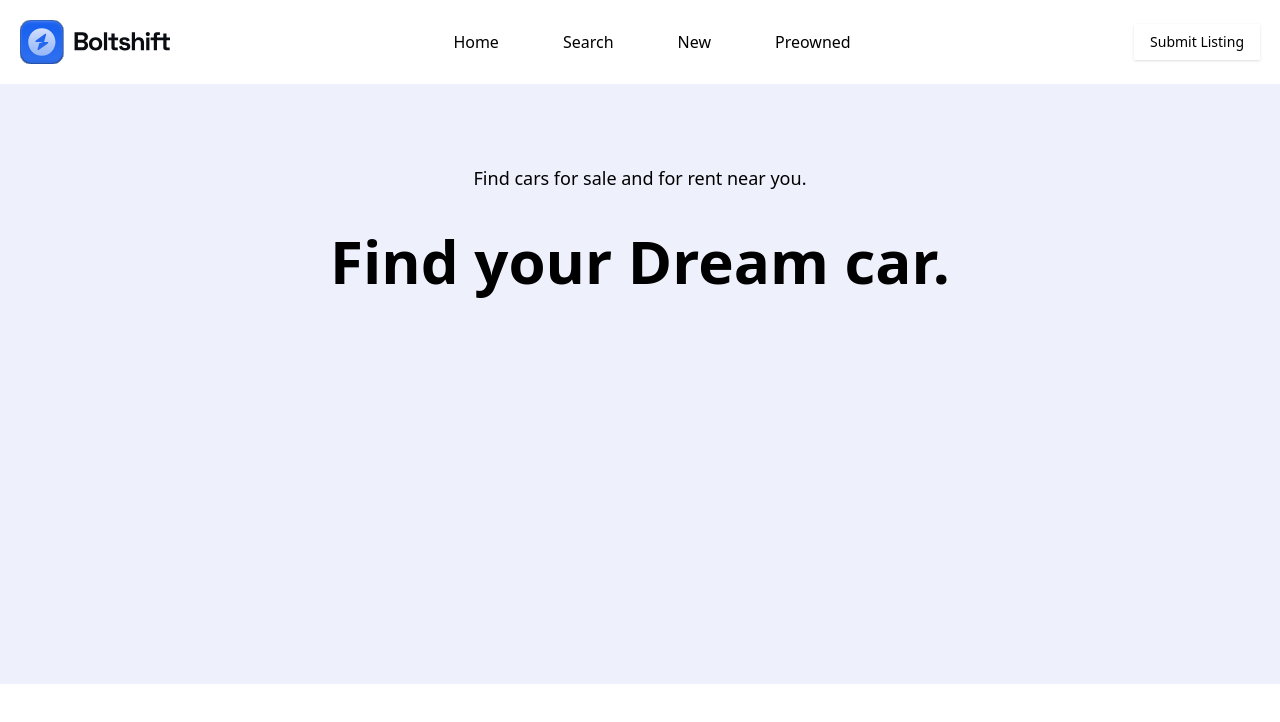
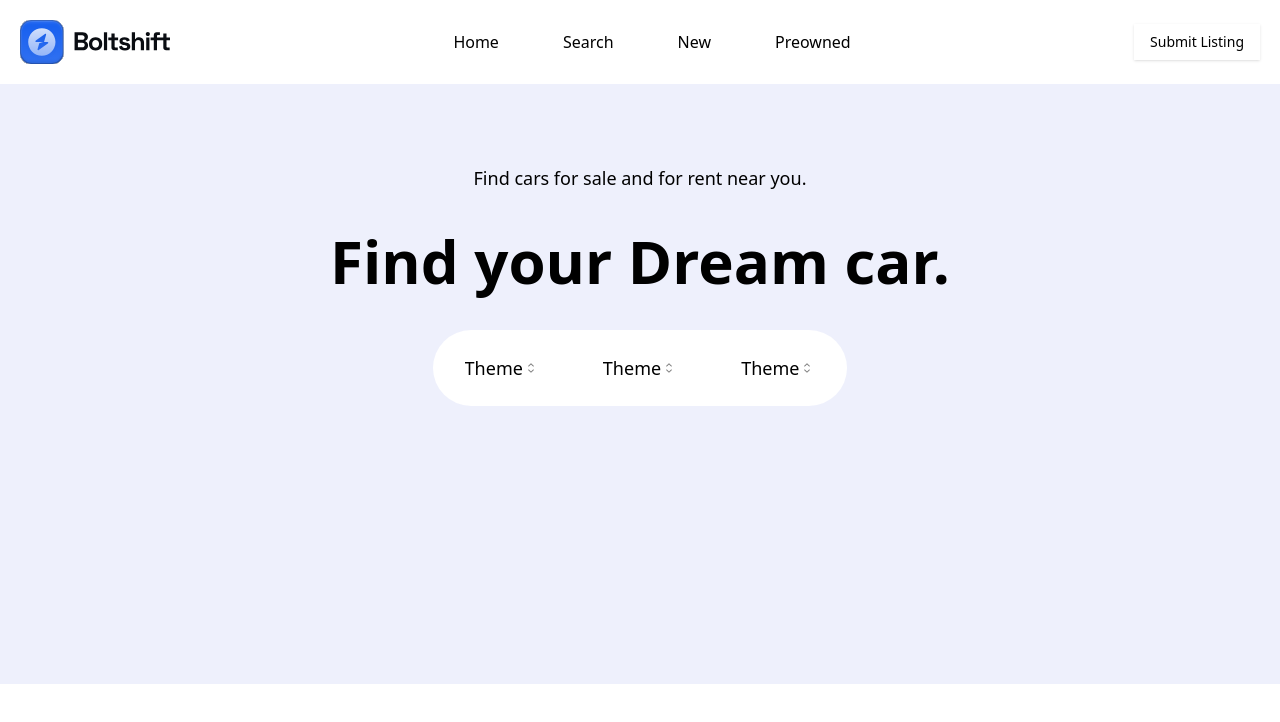
Before and after one commit to tmgnisc/Car-Marketplace-WebAp, a React (Vite) app: page / in a window 1280 px wide. Shown: the top 722 px of the page. Built offline with nearby package versions, Linux system fonts and the light colour scheme; no server answers.

Commit message:
making search bar in hero section

```diff
--- a/src/components/ui/Search.jsx
+++ b/src/components/ui/Search.jsx
@@ -1,19 +1,47 @@
-import React from 'react'
+import React from "react";
 import {
-    Select,
-    SelectContent,
-    SelectItem,
-    SelectTrigger,
-    SelectValue,
-  } from "@/components/ui/select"
-
+  Select,
+  SelectContent,
+  SelectItem,
+  SelectTrigger,
+  SelectValue,
+} from "@/components/ui/select";
 
 function Search() {
   return (
-    <div>
-
+    <div className="p-2 md:p-5 bg-white rounded-md md:rounded-full flex-col md:flex md:flex-row gap-10 px-5 items-center w-full md:w-max">
+      <Select>
+        <SelectTrigger className="w-[180px] outline-none md:border-none w-full shadow-none text-lg">
+          <SelectValue placeholder="Theme" />
+        </SelectTrigger>
+        <SelectContent>
+          <SelectItem value="light">Light</SelectItem>
+          <SelectItem value="dark">Dark</SelectItem>
+          <SelectItem value="system">System</SelectItem>
+        </SelectContent>
+      </Select>
+      <Select>
+        <SelectTrigger className="w-[180px] outline-none md:border-none w-full shadow-none text-lg">
+          <SelectValue placeholder="Theme" />
+        </SelectTrigger>
+        <SelectContent>
+          <SelectItem value="light">Light</SelectItem>
+          <SelectItem value="dark">Dark</SelectItem>
+          <SelectItem value="system">System</SelectItem>
+        </SelectContent>
+      </Select>
+      <Select>
+        <SelectTrigger className="w-[180px] outline-none md:border-none w-full shadow-none text-lg">
+          <SelectValue placeholder="Theme" />
+        </SelectTrigger>
+        <SelectContent>
+          <SelectItem value="light">Light</SelectItem>
+          <SelectItem value="dark">Dark</SelectItem>
+          <SelectItem value="system">System</SelectItem>
+        </SelectContent>
+      </Select>
     </div>
-  )
+  );
 }
 
-export default Search
+export default Search;
```
